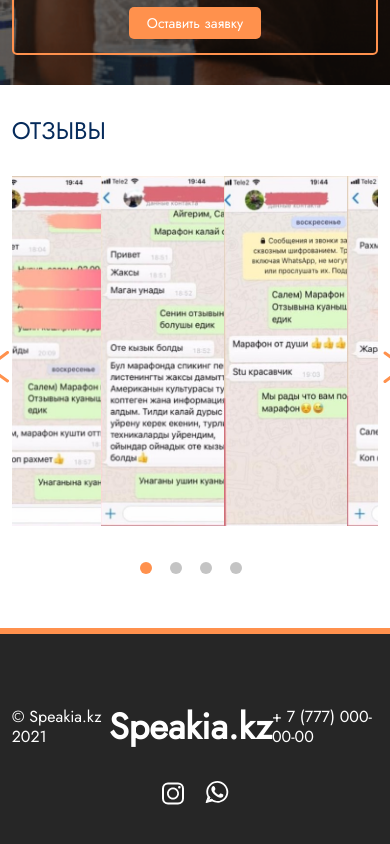
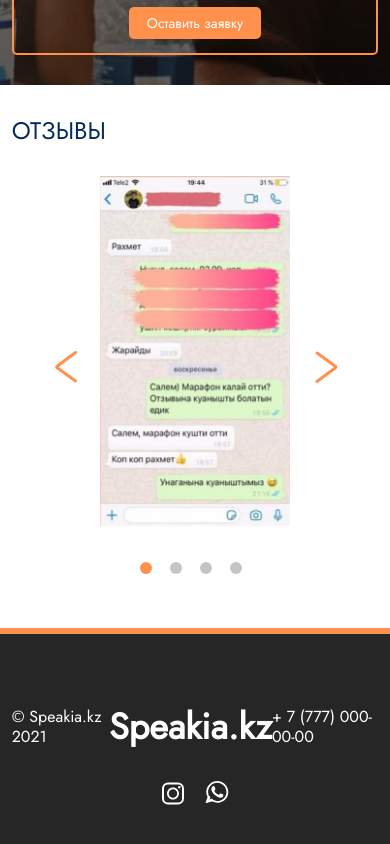
Before and after one commit to adilkhansatemirov/speakia-front, a Next.js app: page / in a window 390 px wide. Shown: the part 4108-4952 px from the top of the page. Built offline with nearby package versions, Linux system fonts and the light colour scheme.

Commit message:
feat: responsive slider

```diff
--- a/components/Reviews/Reviews.js
+++ b/components/Reviews/Reviews.js
@@ -50,6 +50,7 @@ function Reviews() {
       <div className="container">
         <h2 className="section-title">отзывы</h2>
         <div className="reviews__slider-container">
+          <div className="reviews__slider">
             <Slider
               {...{
                 dots: true,
@@ -62,6 +63,20 @@ function Reviews() {
                 prevArrow: <SamplePrevArrow />,
                 appendDots: Dots,
                 customPaging: Paging,
+                responsive: [
+                  {
+                    breakpoint: 800,
+                    settings: {
+                      slidesToShow: 2,
+                    },
+                  },
+                  {
+                    breakpoint: 600,
+                    settings: {
+                      slidesToShow: 1,
+                    },
+                  },
+                ],
               }}
             >
               {imagesSources.map((imageSource) => (
@@ -74,6 +89,7 @@ function Reviews() {
             </Slider>
           </div>
         </div>
+      </div>
     </section>
   );
 }
--- a/styles/components/reviews.scss
+++ b/styles/components/reviews.scss
@@ -2,7 +2,17 @@
 @import '~slick-carousel/slick/slick-theme.css';
 
 .reviews__slider-container {
+  display: flex;
+  justify-content: center;
+}
+
+.reviews__slider {
+  width: 90%;
   margin: 30px 0;
+
+  @media (max-width: 400px) {
+    width: 230px;
+  }
 }
 
 .reviews__slider-item {
@@ -23,6 +33,7 @@
   background: $mainOrange !important;
 }
 
-.slick-next:before, .slick-prev:before {
+.slick-next:before,
+.slick-prev:before {
   content: '';
 }
```
Lines whose indentation alone changed are shown as unchanged.
